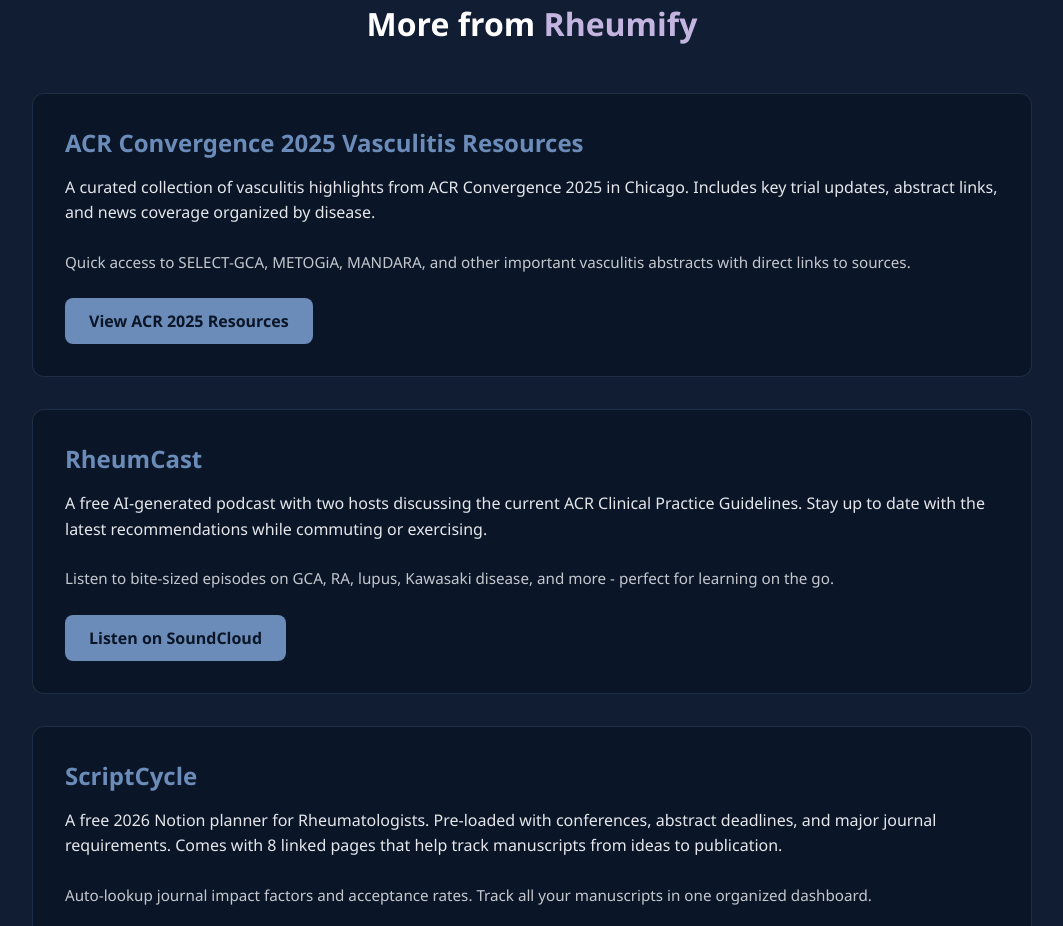
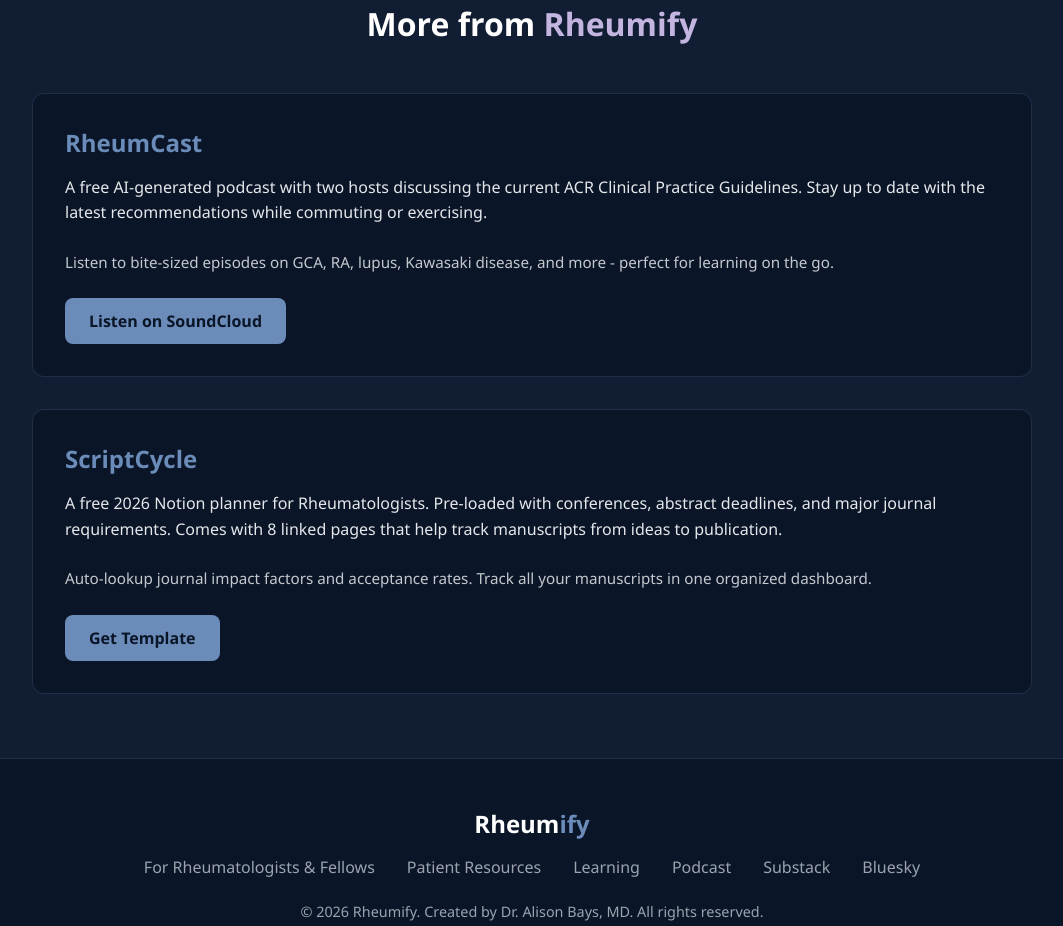
Before and after one commit to rheumify/rheumify-website, a Next.js app: page / in a window 1280 px wide. Shown: the part 3500-4426 px from the top of the page, without its empty margins (108-1171 px from the left). Built offline with nearby package versions, Linux system fonts and the light colour scheme.

Commit message:
Remove ACR Convergence 2025 vasculitis card from homepage

```diff
--- a/app/page.js
+++ b/app/page.js
@@ -237,22 +237,6 @@
         <h2 className="section-title">More from <span>Rheumify</span></h2>
         <div className="products-grid">
           <div className="product-card">
-            <h3><a href="https://acr2025-vasculitis-ozg9.vercel.app/" target="_blank" rel="noopener noreferrer" style={{ color: 'inherit', textDecoration: 'none' }}>ACR Convergence 2025 Vasculitis Resources</a></h3>
-            <p>
-              A curated collection of vasculitis highlights from ACR Convergence 2025 in Chicago.
-              Includes key trial updates, abstract links, and news coverage organized by disease.
-            </p>
-            <p style={{ fontSize: '0.95rem', opacity: 0.85, marginTop: '0.75rem' }}>
-              Quick access to SELECT-GCA, METOGiA, MANDARA, and other important vasculitis abstracts with direct links to sources.
-            </p>
-            <div className="product-buttons">
-              <a href="https://acr2025-vasculitis-ozg9.vercel.app/" className="btn btn-primary" target="_blank" rel="noopener noreferrer">
-                View ACR 2025 Resources
-              </a>
-            </div>
-          </div>
-
-          <div className="product-card">
             <h3>RheumCast</h3>
             <p>
               A free AI-generated podcast with two hosts discussing the current ACR Clinical Practice Guidelines.
```
